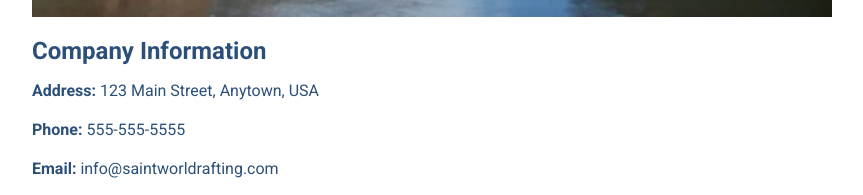
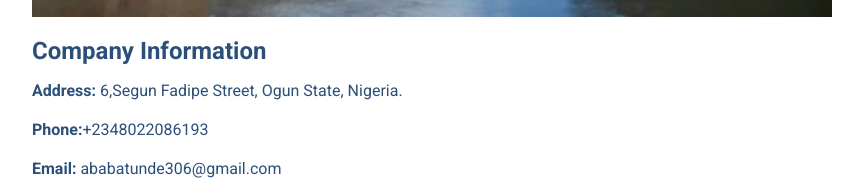
Before and after one commit to saintworld09/WDD130, a plain HTML site: page wwr/contact.html in a window 1280 px wide. Shown: the part 850-1045 px from the top of the page, without its empty margins (208-1071 px from the left). Drawn offline with Linux system fonts and the light colour scheme; grey boxes are pictures that could not be loaded.

Commit message:
updated 5

```diff
--- a/wwr/contact.html
+++ b/wwr/contact.html
@@ -30,9 +30,9 @@
     </div>
     <section>
         <h2>Company Information</h2>
-        <p><strong>Address:</strong> 123 Main Street, Anytown, USA</p>
-        <p><strong>Phone:</strong> 555-555-5555</p>
-        <p><strong>Email:</strong> info@saintworldrafting.com</p>
+        <p><strong>Address:</strong> 6,Segun Fadipe Street, Ogun State, Nigeria.</p>
+        <p><strong>Phone:</strong>+2348022086193</p>
+        <p><strong>Email:</strong> ababatunde306@gmail.com</p>
         <div id="map">
             <iframe src="https://www.google.com/maps/embed?pb=!1m18!1m12!1m3!1d3962.4987712439397!2d3.2880060080880766!3d6.708817193258892!2m3!1f0!2f0!3f0!3m2!1i1024!2i768!4f13.1!3m3!1m2!1s0x103b97b0e4464191%3A0x466cf32c470ceb6b!2s6%20Segun%20Fadipe%20St%2C%20Ijoko%20112105%2C%20Ogun%20State!5e0!3m2!1sen!2sng!4v1712008836064!5m2!1sen!2sng" width="600" height="450" allowfullscreen="" loading="lazy" referrerpolicy="no-referrer-when-downgrade"></iframe>s
         </div>
@@ -74,7 +74,7 @@
             <textarea id="message" name="message" rows="4" cols="50" required></textarea><br><br>
             <input type="checkbox" id="newsletter" name="newsletter" value="Subscribe">
             <label for="newsletter">Please subscribe me to the monthly newsletter</label><br><br>
-            <input type="submit" value="Register Me">
+            <button type="submit">Send Message</button>
         </form>
     </section>
    </main>
```
